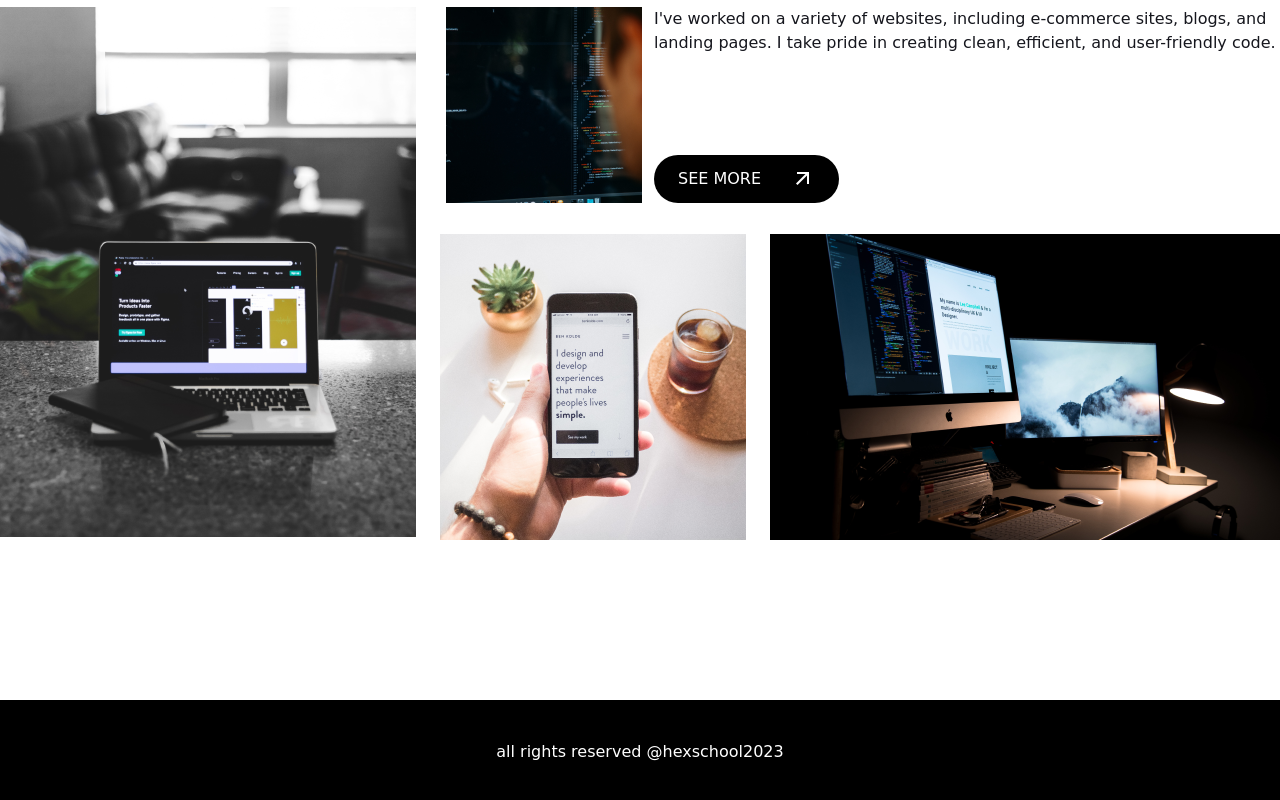
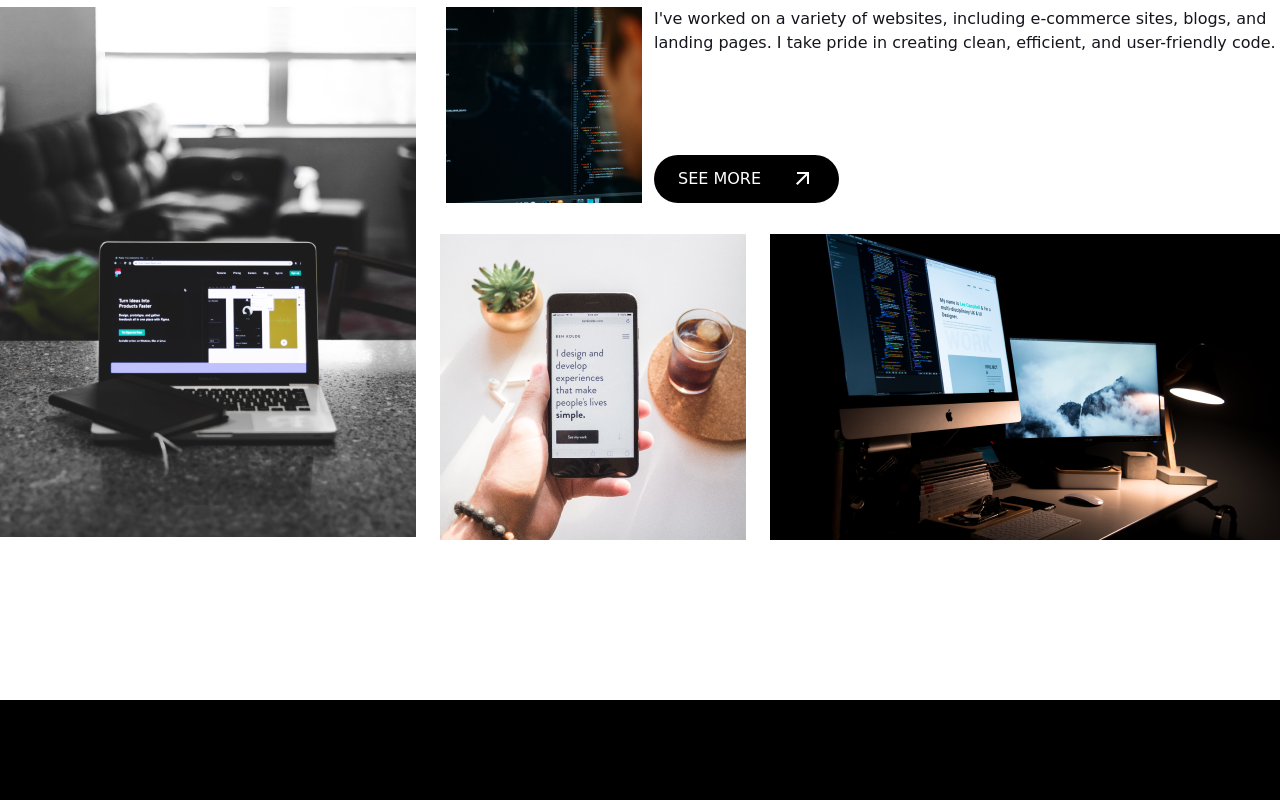
Before and after one commit to XainJan/Week2, a plain HTML site: page week2.html in a window 1280 px wide. Shown: the part 3359-4159 px from the top of the page. Drawn offline with Linux system fonts and the light colour scheme; a web font is replaced by a local one.

Commit message:
<測試編輯>

```diff
--- a/week2.html
+++ b/week2.html
@@ -139,7 +139,7 @@
         </div>
     </div>
     <div class="footer">
-        <p>all rights reserved @hexschool2023</p>
+        <p></p>
     </div>
 </body>
 </html>
```
